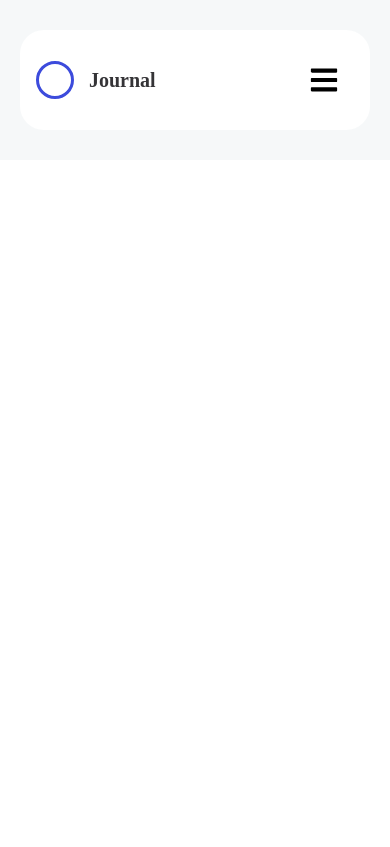
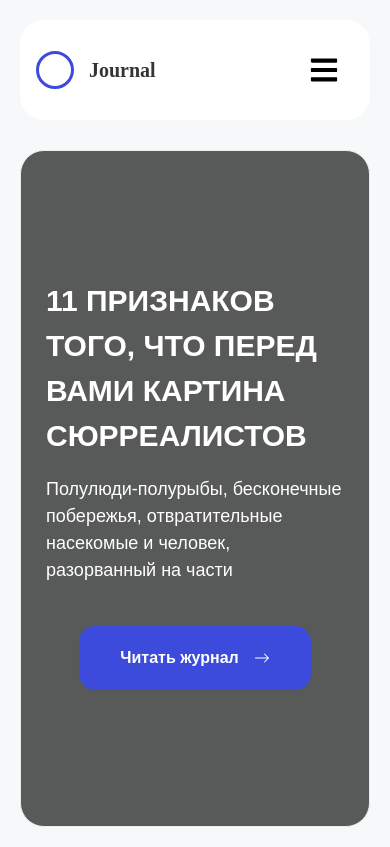
Before and after one commit to beckSafarov/journal_landing_page, a React (Create React App) app: page / in a window 390 px wide. Built offline with nearby package versions, Linux system fonts and the light colour scheme.

Commit message:
hero made mobile responsive

```diff
--- a/src/App.js
+++ b/src/App.js
@@ -16,9 +16,9 @@ function App() {
     <div className={s.container}>
       <div className={s.wrapper}>
         <Navbar />
+        <Hero />
         {(isDesktop || isTablet) && (
           <>
-            <Hero />
             <SearchSection />
             <Journals />
             <Stats />
--- a/src/components/Hero/Hero.module.scss
+++ b/src/components/Hero/Hero.module.scss
@@ -16,6 +16,12 @@
       padding: 80px 0 100px 50px;
       height: 80vh;
     }
+    @include mobile{
+      padding: 40px 25px 50px 25px;
+      width: 100%;
+      align-items: center;
+      height: 80vh;
+    }
     .title{
       font-weight: 600;
       font-size: 56px;
@@ -23,6 +29,9 @@
       color: #FFFFFF;
       @include tablets{
         font-size: 40px;
+      }
+      @include mobile{
+        font-size: 30px;
       }
     }
     .subtitle{
--- a/src/styles/Home.module.scss
+++ b/src/styles/Home.module.scss
@@ -47,6 +47,6 @@ html, body{
 }
 @include mobile{
   .container{
-    padding: 30px 20px;
+    padding: 20px 20px;
   }
 }
```
